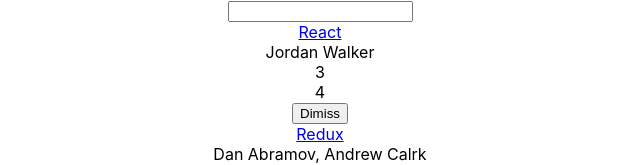
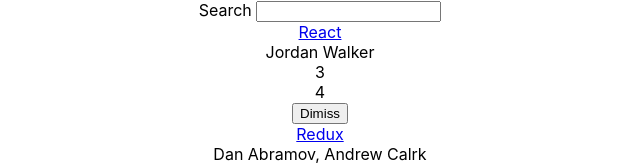
Before and after one commit to Allisson100/ReactJs-Estudos, a React (Create React App) app in the folder Livro-The-Road-To-Learn-React/hackernews/: page / in a window 1280 px wide. Shown: the top 165 px of the page, without its empty margins (320-960 px from the left). Built offline with nearby package versions, Linux system fonts and the light colour scheme.

Commit message:
Componentes Integráveis

```diff
--- a/Livro-The-Road-To-Learn-React/hackernews/src/App.js
+++ b/Livro-The-Road-To-Learn-React/hackernews/src/App.js
@@ -1,4 +1,4 @@
-import { Component } from 'react';
+import { Children, Component } from 'react';
 import './App.css';
 
 
@@ -70,7 +70,9 @@
         <Search
           value={searchTerm}
           onChange={this.onSearchChange}
-        />
+        >
+          Search
+        </Search>
         <Table
           list={list}
           pattern={searchTerm}
@@ -85,11 +87,11 @@
 class Search extends Component {
   render() {
 
-    const { value, onChange } = this.props
+    const { value, onChange, children } = this.props
 
     return (
       <form>
-        <input
+        {children} <input
           type="text"
           value={value}
           onChange={onChange}
```
Also changed, not shown: 1 other file (tests, documents, lock files or other folders).
